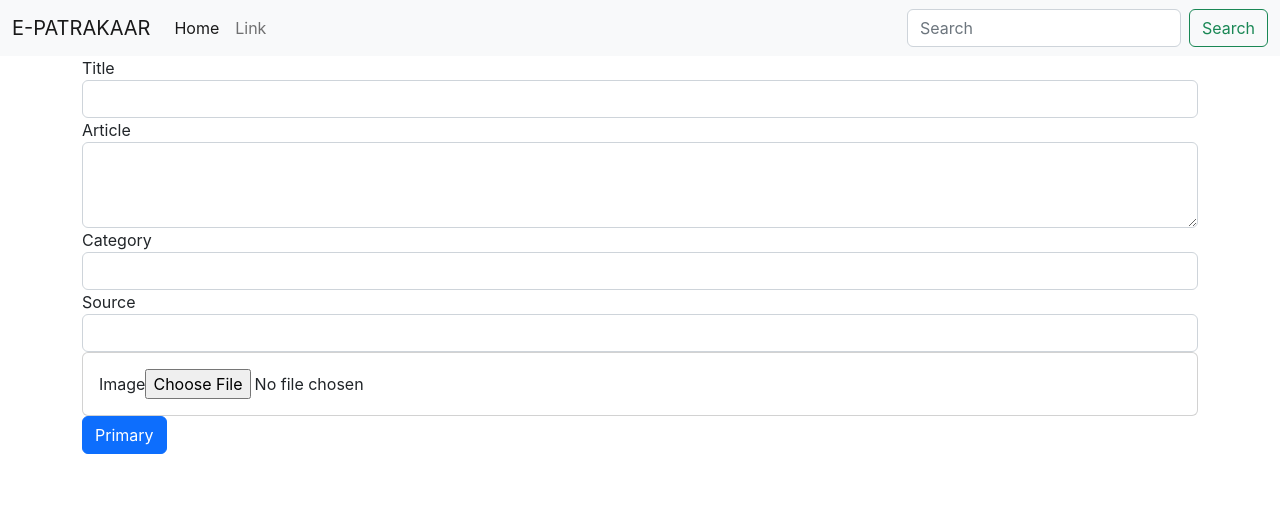
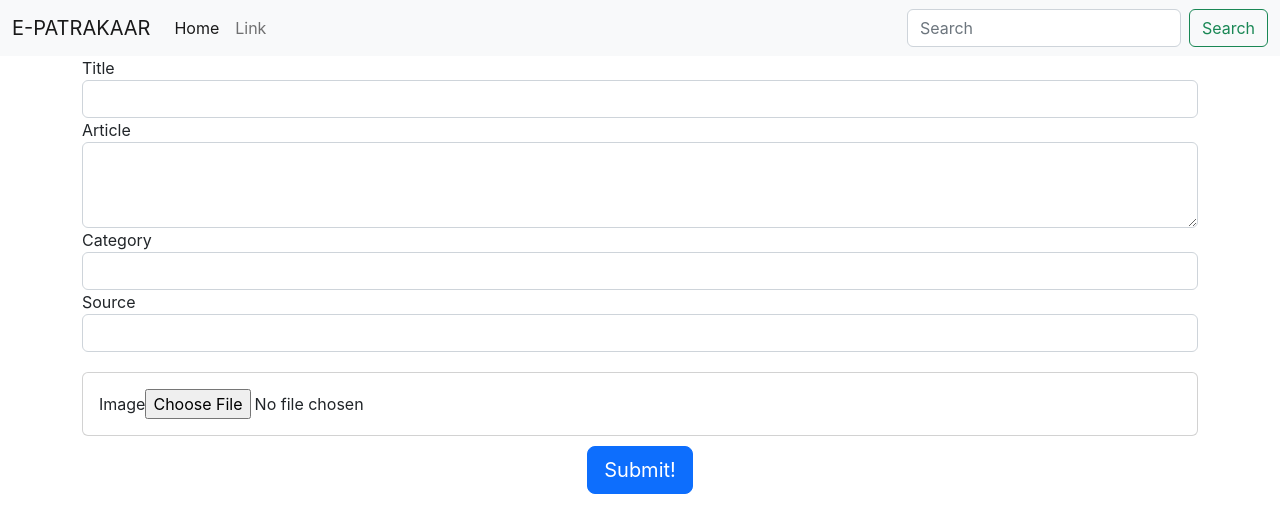
Before and after one commit to Arjun2002tiwari/e_patrakaar, a React (Create React App) app: page / in a window 1280 px wide. Shown: the top 532 px of the page. Built offline with nearby package versions, Linux system fonts and the light colour scheme.

Commit message:
some changes(7)

```diff
--- a/src/components/Form.js
+++ b/src/components/Form.js
@@ -8,8 +8,8 @@ export default function Form() {
         category:"",
         source:"",
     });
+    const [isSubmit ,setSubmit]=useState(true);
     //const [img,SetImage]=useState();
-
     let name,value,file;
     const handleInputs = (e)=>{
         name=e.target.name;
@@ -23,7 +23,7 @@ export default function Form() {
         console.log(file);
 
     }
-    const finalCall=async ()=>{
+    const finalCall=async (e)=>{
 
         let formdata=new FormData();
         formdata.append('discription',news.title);
@@ -42,13 +42,18 @@ export default function Form() {
             })
             .then((response) => response.json())
             .then((result) => {
-                alert('Success!');
+                setSubmit(false);
             })
             .catch((error) => {
                 console.error('Error:', error);
             });
+        setSubmit(false);
     }
-  return (
+    // const backHandle=()=>{
+    //     setSubmit(true);
+    // }
+  return(
+    isSubmit?
     <>
     <form>
     <div className="form-group">
@@ -71,7 +76,7 @@ export default function Form() {
         <input type="text" className="form-control" id="source" name="source" value={news.source} onChange={handleInputs}/>
     </div>
 
-    <div className="card">
+    <div className="card" style={{"marginTop":"20px"}}>
         <div className="card-body">
             <div className="form-group">
                 <label htmlFor="exampleFormControlFile1">Image</label>
@@ -80,10 +85,25 @@ export default function Form() {
         </div>
     </div>
 </form>
-<div>
-<button type="button" className="btn btn-primary" onClick={finalCall}>Primary</button>
+<div class="text-center">
+    <button type="button" class="btn btn-primary btn-lg btn-block" onClick={finalCall} style={{'marginTop':"10px"}}>Submit!</button>
 </div>
+
+
+</>:<>
+    <div class="jumbotron text-center">
+    <h1 class="display-3">Your news added successfully!</h1>
+    <p class="lead"><strong>Please check your database</strong> for further changes</p>
+    <hr/>
+    {/* <p>
+        Having trouble? <a href="https://bootstrapcreative.com/">Contact us</a>
+    </p> */}
+    <p class="lead">
+        <a class="btn btn-primary btn-sm" href="/" role="button">Continue to homepage</a>
+    </p>
+    </div>
 </>
 
-  )
+
+)
 }
```
